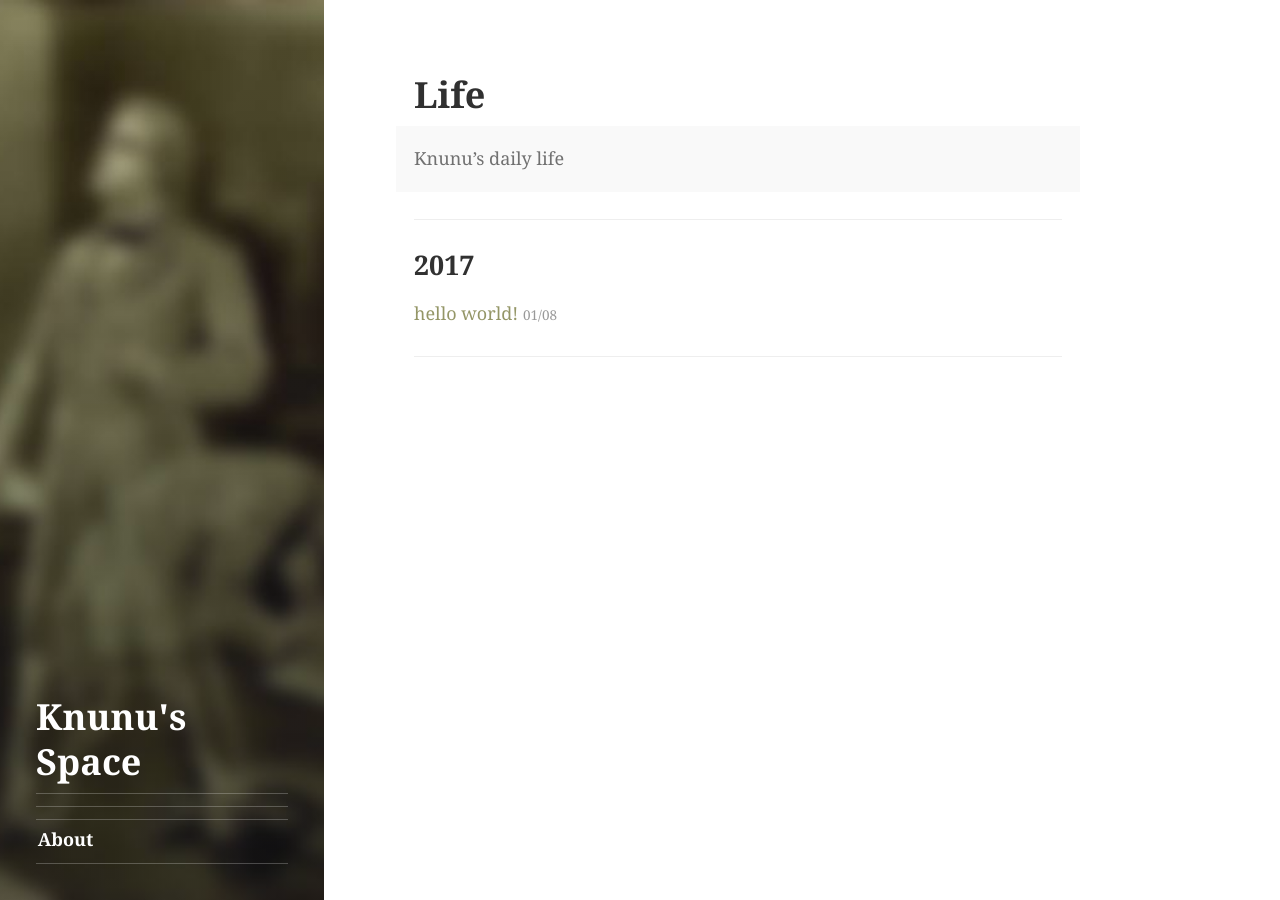
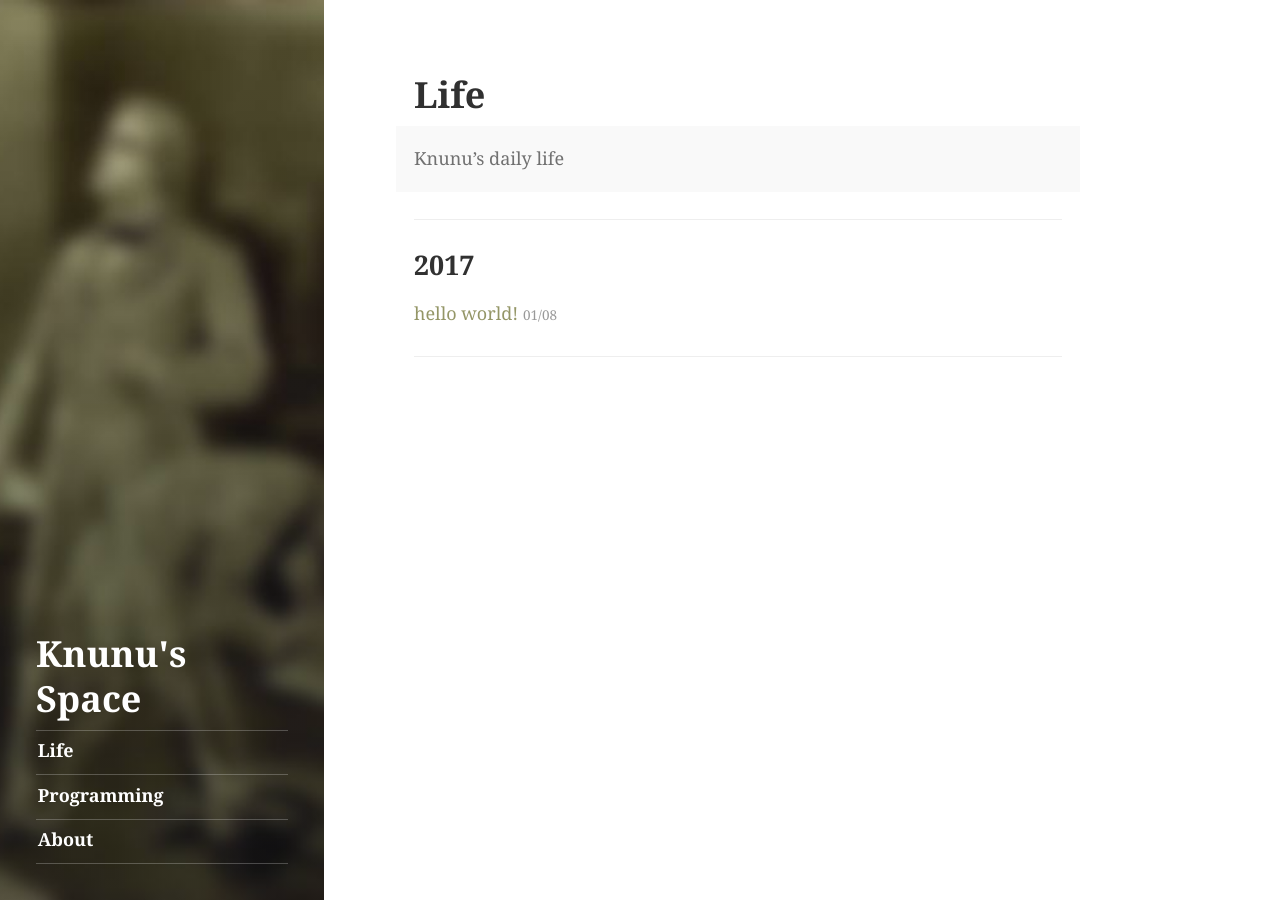
Before and after one commit to knunu/knunu.github.io, a Jekyll site: the page built from tag/life.md, in a window 1280 px wide. Built offline with Jekyll 4.4.1, drawn with Linux system fonts in a browser that asks for light colours.

Commit message:
sidebar tag name changed to lowercase

```diff
--- a/_config.yml
+++ b/_config.yml
@@ -27,7 +27,7 @@ description:         >
 #  You could say it was.. [hydejacked](http://media3.giphy.com/media/makedRIckZBW8/giphy.gif).
 
 # The tags listed as entries in the sidebar
-sidebar_tags:        [Life, Programming]
+sidebar_tags:        [life, programming]
 
 # Fallback image and color if not overwritten for tag or post
 image:               ''
--- a/_data/tags.yml
+++ b/_data/tags.yml
@@ -28,7 +28,7 @@ jekyll:
 
 life:
   name: Life
-  image: //public/img/hyde.jpg
+  image: /public/img/hyde.jpg
   color: '#949667'
   description: >
     Knunu's daily life
```
